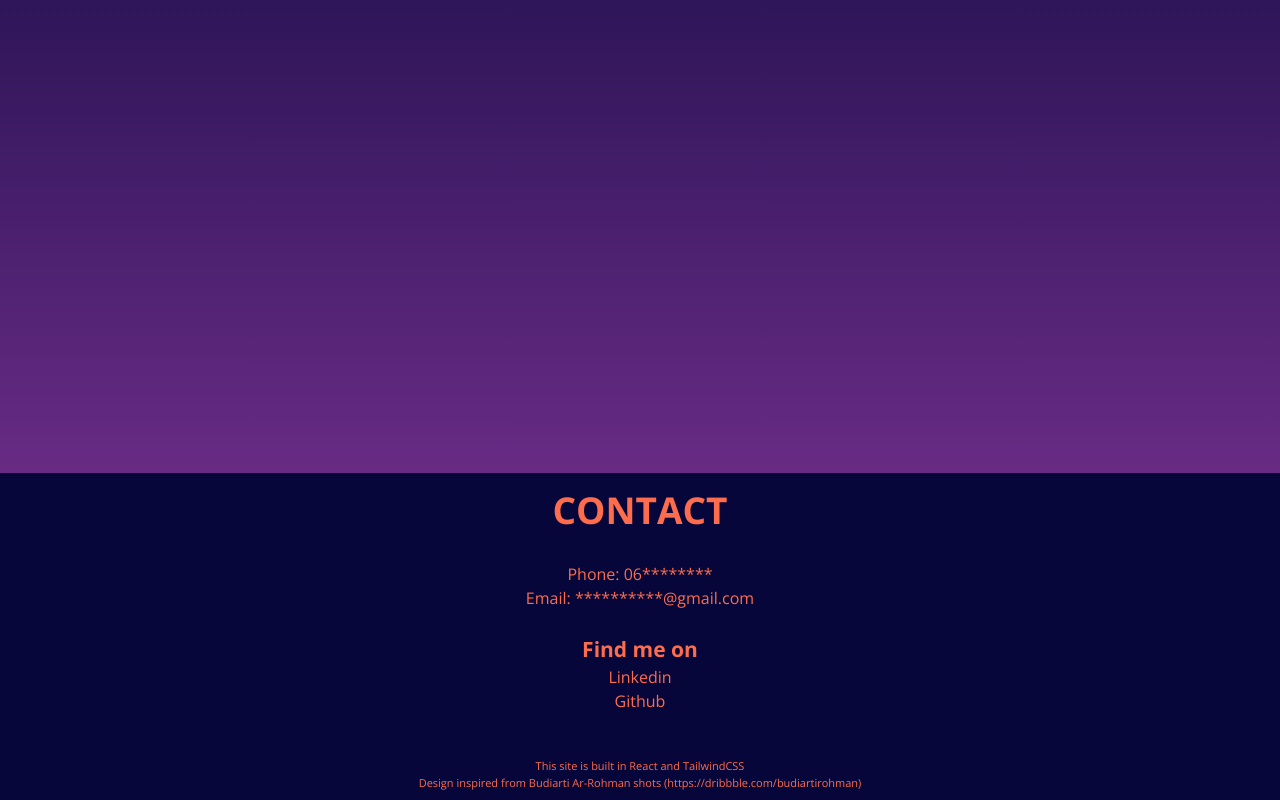
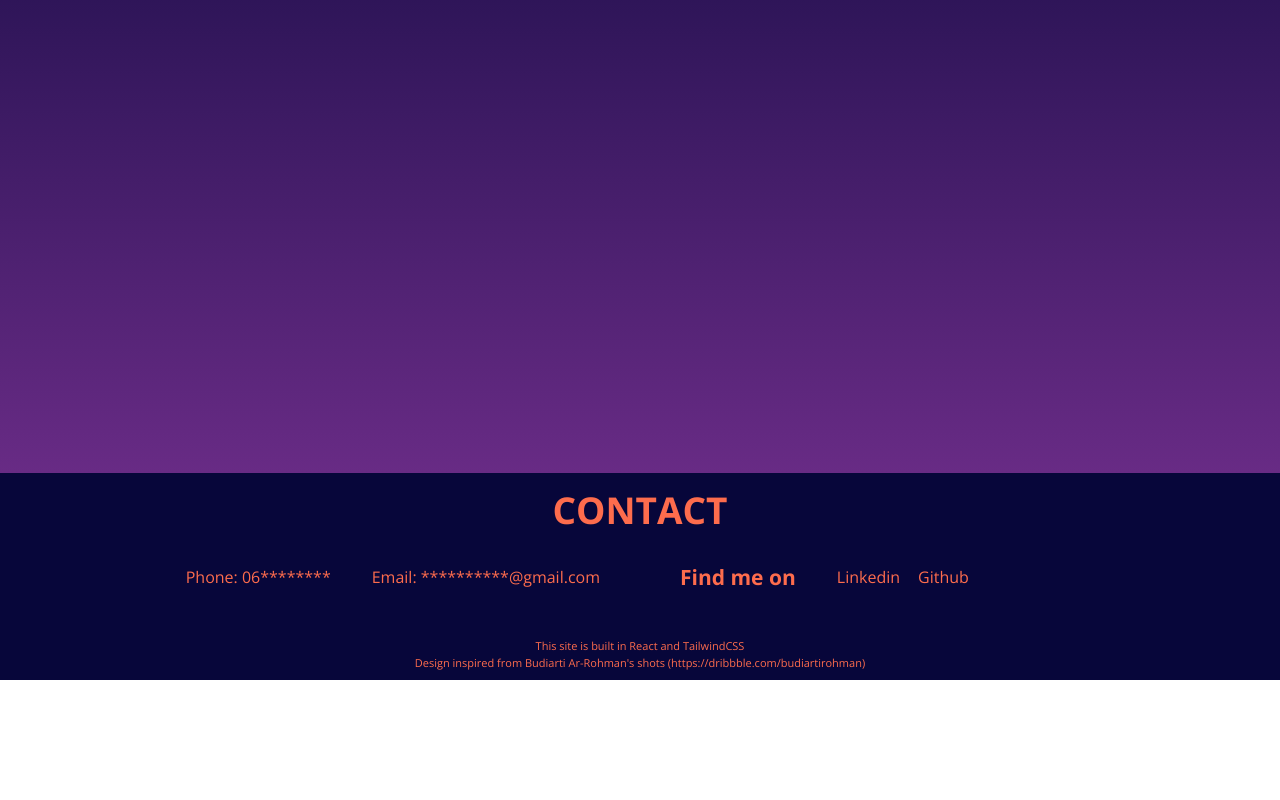
Before and after one commit to bryanmagalong/portfolio, a React (Create React App) app: page / in a window 1280 px wide. Shown: the part 327-1127 px from the top of the page. After the commit the page ends 1007 px from the top, so only its background shows below. Built offline with nearby package versions, Linux system fonts and the light colour scheme.

Commit message:
feat(Contact): add better responsive behavior, grid, flex and position classes

```diff
--- a/src/components/Contact.js
+++ b/src/components/Contact.js
@@ -3,21 +3,23 @@ import React from 'react';
 const Contact = () => (
   <div className="text-secondary px-sm py-contact-gutter-y lg:text-center bg-primary-dark">
     <h1 className="font-bold text-contact uppercase">Contact</h1>
-    <div className="mt-text-gutter-y">
+    <div className="grid lg:grid-cols-2 lg:gap-x-20">
+      <div className="mt-text-gutter-y lg:flex lg:justify-end lg:items-center lg:gap-x-41">
         <p>Phone: 06********</p>
         <p>Email: **********@gmail.com</p>
       </div>
-    <div className="mt-text-gutter-y">
+      <div className="mt-text-gutter-y lg:flex lg:items-center lg:gap-x-41">
         <h2 className="font-bold text-social">Find me on</h2>
-      <ul>
+        <ul className="lg:flex lg:gap-x-18">
           <li>Linkedin</li>
           <li>Github</li>
         </ul>
       </div>
+    </div>
     <div className="text-center text-sm mt-45">
       <p>This site is built in React and TailwindCSS</p>
       <p>
-        Design inspired from Budiarti Ar-Rohman shots
+        Design inspired from Budiarti Ar-Rohman's shots
         (https://dribbble.com/budiartirohman)
       </p>
     </div>
--- a/tailwind.config.js
+++ b/tailwind.config.js
@@ -18,6 +18,8 @@ module.exports = {
       },
       gap: {
         '50': '3.125rem',
+        '41': '2.563em',
+        '18': '1.125em',
       },
       fontSize: {
         contact: '2.313em',
```
Lines whose indentation alone changed are shown as unchanged.
